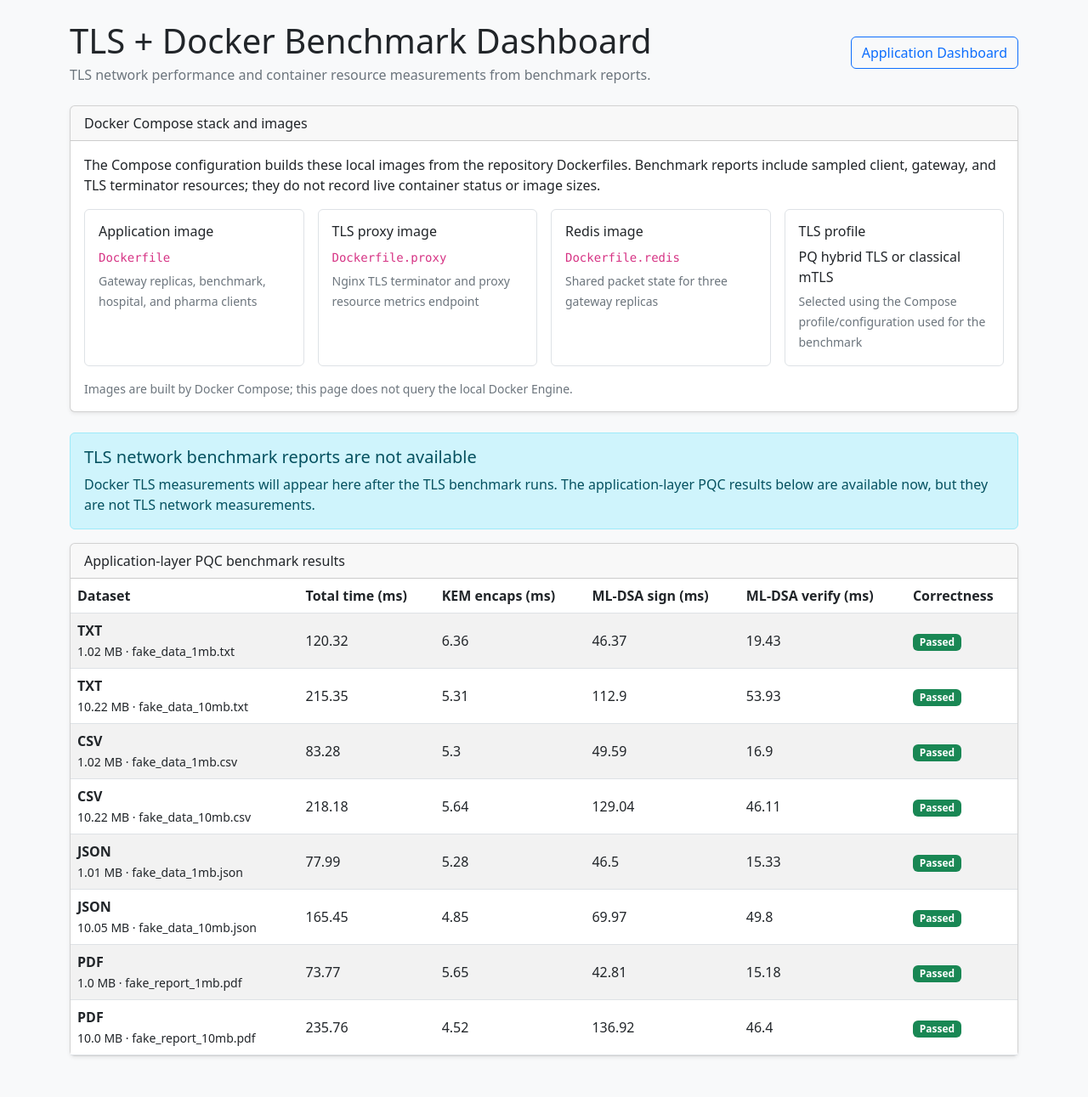
After one commit to BlackCet/Post-Quantum-Auth, a Flask app: page /tls-dashboard in a window 1280 px wide. The commit adds this page. Shown: the whole page at 85% size. Run offline with Flask 3, Linux system fonts and the light colour scheme; parts of the project's set-up code (start-up, migrations or seed data) failed here and were passed over.

Commit message:
Add benchmark dashboards and TLS results

```diff
--- a/gateway/server.py
+++ b/gateway/server.py
@@ -17,6 +17,7 @@ PROJECT_ROOT = Path(__file__).resolve().parent.parent
 if str(PROJECT_ROOT) not in sys.path:
     sys.path.insert(0, str(PROJECT_ROOT))
 
+from gateway.dashboard_data import load_tls_benchmark_reports
 from gateway.storage import create_packet_store
 
 app = Flask(__name__, template_folder="templates")
@@ -155,16 +156,31 @@ def benchmark_pqc():
 @app.route("/dashboard")
 def dashboard():
     benchmark_results = []
-    benchmark_path = os.path.join(os.path.dirname(__file__), "..", "benchmark_results.json")
-    benchmark_path = os.path.abspath(benchmark_path)
+    benchmark_path = PROJECT_ROOT / "benchmark_results.json"
 
-    if os.path.exists(benchmark_path):
-        with open(benchmark_path) as f:
+    if benchmark_path.exists():
+        with benchmark_path.open(encoding="utf-8") as f:
             benchmark_results = json.load(f)
 
     return render_template(
         "dashboard.html",
         logs=packet_store.get_all(),
+        benchmark_results=benchmark_results,
+    )
+
+
+@app.route("/tls-dashboard")
+def tls_dashboard():
+    reports = load_tls_benchmark_reports(PROJECT_ROOT / "benchmark-output")
+    benchmark_path = PROJECT_ROOT / "benchmark_results.json"
+    benchmark_results = []
+    if benchmark_path.exists():
+        with benchmark_path.open(encoding="utf-8") as benchmark_file:
+            benchmark_results = json.load(benchmark_file)
+
+    return render_template(
+        "tls_dashboard.html",
+        reports=reports,
         benchmark_results=benchmark_results,
     )
 
@@ -197,5 +213,6 @@ if __name__ == "__main__":
     else:
         scheme = "http"
 
-    print(f"🚀 Gateway running on {scheme}://0.0.0.0:5001")
-    app.run(host="0.0.0.0", port=5001, debug=False, ssl_context=tls_context)
+    port = int(os.environ.get("PORT", "5001"))
+    print(f"🚀 Gateway running on {scheme}://0.0.0.0:{port}")
+    app.run(host="0.0.0.0", port=port, debug=False, ssl_context=tls_context)
--- a/gateway/templates/dashboard.html
+++ b/gateway/templates/dashboard.html
@@ -13,6 +13,9 @@
 <body class="bg-light">
   <div class="container py-4">
     <h1 class="text-center mb-4">🔐 PQC Pharmacovigilance Dashboard</h1>
+    <div class="text-center mb-4">
+      <a class="btn btn-outline-primary" href="/tls-dashboard">TLS + Docker Benchmark Dashboard</a>
+    </div>
 
     <div class="row g-3 mb-4">
       <div class="col-md-3">
--- /dev/null
+++ b/gateway/templates/tls_dashboard.html
@@ -0,0 +1,267 @@
+
+<!DOCTYPE html>
+<html lang="en">
+
+<head>
+  <meta charset="UTF-8" />
+  <meta name="viewport" content="width=device-width, initial-scale=1.0" />
+  <title>TLS + Docker Benchmark Dashboard</title>
+  <link href="https://cdn.jsdelivr.net/npm/bootstrap@5.3.0/dist/css/bootstrap.min.css" rel="stylesheet">
+  <script src="https://cdn.jsdelivr.net/npm/chart.js"></script>
+  <meta http-equiv="refresh" content="30">
+</head>
+
+<body class="bg-light">
+  <main class="container py-4">
+    <div class="d-flex flex-wrap justify-content-between align-items-center gap-2 mb-4">
+      <div>
+        <h1 class="mb-1">TLS + Docker Benchmark Dashboard</h1>
+        <p class="text-secondary mb-0">TLS network performance and container resource measurements from benchmark reports.</p>
+      </div>
+      <a class="btn btn-outline-primary" href="/dashboard">Application Dashboard</a>
+    </div>
+
+    <section class="card shadow-sm mb-4">
+      <div class="card-header">Docker Compose stack and images</div>
+      <div class="card-body">
+        <p class="mb-3">The Compose configuration builds these local images from the repository Dockerfiles. Benchmark reports include sampled client, gateway, and TLS terminator resources; they do not record live container status or image sizes.</p>
+        <div class="row g-3">
+          <div class="col-md-3">
+            <div class="border rounded p-3 bg-white h-100">
+              <h2 class="h6">Application image</h2>
+              <p class="mb-1"><code>Dockerfile</code></p>
+              <small class="text-secondary">Gateway replicas, benchmark, hospital, and pharma clients</small>
+            </div>
+          </div>
+          <div class="col-md-3">
+            <div class="border rounded p-3 bg-white h-100">
+              <h2 class="h6">TLS proxy image</h2>
+              <p class="mb-1"><code>Dockerfile.proxy</code></p>
+              <small class="text-secondary">Nginx TLS terminator and proxy resource metrics endpoint</small>
+            </div>
+          </div>
+          <div class="col-md-3">
+            <div class="border rounded p-3 bg-white h-100">
+              <h2 class="h6">Redis image</h2>
+              <p class="mb-1"><code>Dockerfile.redis</code></p>
+              <small class="text-secondary">Shared packet state for three gateway replicas</small>
+            </div>
+          </div>
+          <div class="col-md-3">
+            <div class="border rounded p-3 bg-white h-100">
+              <h2 class="h6">TLS profile</h2>
+              <p class="mb-1">PQ hybrid TLS or classical mTLS</p>
+              <small class="text-secondary">Selected using the Compose profile/configuration used for the benchmark</small>
+            </div>
+          </div>
+        </div>
+        <p class="small text-secondary mt-3 mb-0">Images are built by Docker Compose; this page does not query the local Docker Engine.</p>
+      </div>
+    </section>
+
+    {% if reports %}
+    {% set ns = namespace(dataset_count=0, successful_requests=0, failed_requests=0, resumption_attempts=0, resumption_successes=0) %}
+    {% for report in reports %}
+    {% for result in report.results %}
+    {% set ns.dataset_count = ns.dataset_count + 1 %}
+    {% set ns.successful_requests = ns.successful_requests + (result.successful_requests or 0) %}
+    {% set ns.failed_requests = ns.failed_requests + (result.failed_requests or 0) %}
+    {% set ns.resumption_attempts = ns.resumption_attempts + (result.tls_resumption_attempts or 0) %}
+    {% set ns.resumption_successes = ns.resumption_successes + (result.tls_resumption_successes or 0) %}
+    {% endfor %}
+    {% endfor %}
+    <section class="row g-3 mb-4">
+      <div class="col-sm-6 col-lg-3">
+        <div class="card shadow-sm h-100"><div class="card-body">
+          <div class="text-secondary">Datasets benchmarked</div>
+          <div class="fs-3 fw-semibold">{{ ns.dataset_count }}</div>
+        </div></div>
+      </div>
+      <div class="col-sm-6 col-lg-3">
+        <div class="card shadow-sm h-100"><div class="card-body">
+          <div class="text-secondary">Successful requests</div>
+          <div class="fs-3 fw-semibold">{{ ns.successful_requests }}</div>
+          <small>{{ ns.failed_requests }} failed</small>
+        </div></div>
+      </div>
+      <div class="col-sm-6 col-lg-3">
+        <div class="card shadow-sm h-100"><div class="card-body">
+          <div class="text-secondary">TLS session resumptions</div>
+          <div class="fs-3 fw-semibold">{{ ns.resumption_successes }} / {{ ns.resumption_attempts }}</div>
+          <small>successful / attempted</small>
+        </div></div>
+      </div>
+      <div class="col-sm-6 col-lg-3">
+        <div class="card shadow-sm h-100"><div class="card-body">
+          <div class="text-secondary">Benchmark reports</div>
+          <div class="fs-3 fw-semibold">{{ reports|length }}</div>
+          <small>loaded from <code>benchmark-output</code></small>
+        </div></div>
+      </div>
+    </section>
+
+    <section class="card shadow-sm mb-4">
+      <div class="card-header">TLS latency, throughput, and overhead</div>
+      <div class="card-body"><canvas id="tlsMetricsChart" aria-label="TLS benchmark metrics chart"></canvas></div>
+    </section>
+
+    {% for report in reports %}
+    <section class="card shadow-sm mb-4">
+      <div class="card-header d-flex flex-wrap justify-content-between gap-2">
+        <strong>{{ report.filename }}</strong>
+        <span>{{ report.results|length }} dataset results</span>
+      </div>
+      <div class="table-responsive">
+        <table class="table table-striped table-hover align-middle mb-0">
+          <thead>
+            <tr>
+              <th>Mode / dataset</th>
+              <th>Requests</th>
+              <th>Fresh handshake<br><small>median / p95 ms</small></th>
+              <th>Resumed handshake<br><small>median / p95 ms</small></th>
+              <th>Request RTT<br><small>median / p95 ms</small></th>
+              <th>Payload throughput<br><small>median Mbps</small></th>
+              <th>Wire overhead</th>
+              <th>Correctness</th>
+            </tr>
+          </thead>
+          <tbody>
+            {% for result in report.results %}
+            <tr>
+              <td>
+                <strong>{{ result.tls_profile or result.mode or "TLS" }}</strong><br>
+                <small>{{ result.filetype|upper }} · {{ result.data_size_mb }} MB</small>
+              </td>
+              <td>{{ result.successful_requests or 0 }} / {{ (result.successful_requests or 0) + (result.failed_requests or 0) }}</td>
+              <td>{{ result.tls_fresh_handshake_latency_ms.median if result.tls_fresh_handshake_latency_ms else "—" }} / {{ result.tls_fresh_handshake_latency_ms.p95 if result.tls_fresh_handshake_latency_ms else "—" }}</td>
+              <td>{{ result.tls_resumed_handshake_latency_ms.median if result.tls_resumed_handshake_latency_ms else "—" }} / {{ result.tls_resumed_handshake_latency_ms.p95 if result.tls_resumed_handshake_latency_ms else "—" }}</td>
+              <td>{{ result.request_rtt_ms.median if result.request_rtt_ms else "—" }} / {{ result.request_rtt_ms.p95 if result.request_rtt_ms else "—" }}</td>
+              <td>{{ result.payload_throughput_mbps.median if result.payload_throughput_mbps else "—" }}</td>
+              <td>{{ result.communication_overhead_kb if result.communication_overhead_kb is not none else "—" }} KB{% if result.communication_overhead_percent is not none %}<br><small>{{ result.communication_overhead_percent }}%</small>{% endif %}</td>
+              <td>
+                {% if result.verified and result.plaintext_match and (result.success_rate_percent or 0) == 100 %}
+                <span class="badge text-bg-success">Passed</span>
+                {% else %}
+                <span class="badge text-bg-warning">Check report</span>
+                {% endif %}
+              </td>
+            </tr>
+            <tr class="table-light">
+              <td colspan="8">
+                <details>
+                  <summary>Network, crypto, and Docker resource details</summary>
+                  <div class="row g-3 mt-1">
+                    <div class="col-md-4">
+                      <strong>TLS</strong>
+                      <div>Version: {{ result.tls_versions or "not recorded" }}</div>
+                      <div>Cipher: {{ result.tls_ciphers or "not recorded" }}</div>
+                      <div>Handshake bytes sent: {{ result.tls_handshake_bytes_sent or "not recorded" }}</div>
+                      <div>Handshake bytes received: {{ result.tls_handshake_bytes_received or "not recorded" }}</div>
+                      <div>Total wire bytes: {{ result.total_bytes_transferred.total if result.total_bytes_transferred else "not recorded" }}</div>
+                    </div>
+                    <div class="col-md-4">
+                      <strong>Gateway resources</strong>
+                      <div>Gateway instances: {{ result.gateway_instance_counts or "not recorded" }}</div>
+                      <div>Gateway CPU time (median ms): {{ result.gateway_cpu_time_ms.median if result.gateway_cpu_time_ms else "not recorded" }}</div>
+                      <div>Gateway RSS (median bytes): {{ result.gateway_memory_rss_bytes.median if result.gateway_memory_rss_bytes else "not recorded" }}</div>
+                    </div>
+                    <div class="col-md-4">
+                      <strong>Client and TLS proxy resources</strong>
+                      <div>Client: {{ result.client_resources or "not recorded" }}</div>
+                      <div>TLS terminator: {{ result.tls_terminator_resources or "not recorded" }}</div>
+                    </div>
+                  </div>
+                  <div class="mt-2"><strong>Errors:</strong> {{ result.errors or "none recorded" }}</div>
+                </details>
+              </td>
+            </tr>
+            {% endfor %}
+          </tbody>
+        </table>
+      </div>
+    </section>
+    {% endfor %}
+    {% elif benchmark_results %}
+    <section class="alert alert-info">
+      <h2 class="h5">TLS network benchmark reports are not available</h2>
+      <p class="mb-0">Docker TLS measurements will appear here after the TLS benchmark runs. The application-layer PQC results below are available now, but they are not TLS network measurements.</p>
+    </section>
+    <section class="card shadow-sm mb-4">
+      <div class="card-header">Application-layer PQC benchmark results</div>
+      <div class="table-responsive">
+        <table class="table table-striped table-hover align-middle mb-0">
+          <thead>
+            <tr>
+              <th>Dataset</th>
+              <th>Total time (ms)</th>
+              <th>KEM encaps (ms)</th>
+              <th>ML-DSA sign (ms)</th>
+              <th>ML-DSA verify (ms)</th>
+              <th>Correctness</th>
+            </tr>
+          </thead>
+          <tbody>
+            {% for result in benchmark_results %}
+            <tr>
+              <td>
+                <strong>{{ result.filetype|upper if result.filetype else "DATA" }}</strong><br>
+                <small>{{ result.data_size_mb }} MB · {{ result.filename or "dataset" }}</small>
+              </td>
+              <td>{{ result.total_time_ms }}</td>
+              <td>{{ result.kem_encaps_time_ms }}</td>
+              <td>{{ result.sign_time_ms }}</td>
+              <td>{{ result.verify_time_ms }}</td>
+              <td>
+                {% if result.verified and result.plaintext_match %}
+                <span class="badge text-bg-success">Passed</span>
+                {% else %}
+                <span class="badge text-bg-warning">Check result</span>
+                {% endif %}
+              </td>
+            </tr>
+            {% endfor %}
+          </tbody>
+        </table>
+      </div>
+    </section>
+    {% else %}
+    <section class="alert alert-info">
+      <h2 class="h5">No TLS benchmark reports found</h2>
+      <p>Run the Docker TLS benchmark to generate reports under <code>benchmark-output</code>, then refresh this page:</p>
+      <pre class="mb-0"><code>docker compose --profile tools run --rm benchmark</code></pre>
+      <p class="mt-3 mb-0">For smaller benchmark commands, see <code>TLS.md</code> in the repository.</p>
+    </section>
+    {% endif %}
+  </main>
+
+  {% if reports %}
+  <script>
+    const tlsResults = {{ reports | map(attribute="results") | sum(start=[]) | tojson }};
+    const labels = tlsResults.map(result =>
+      `${(result.tls_profile || result.mode || "TLS")} · ${(result.filetype || "data").toUpperCase()} · ${result.data_size_mb} MB`
+    );
+    const median = (result, key) => result[key] ? result[key].median : null;
+    new Chart(document.getElementById("tlsMetricsChart"), {
+      type: "bar",
+      data: {
+        labels,
+        datasets: [
+          { label: "Fresh handshake median (ms)", data: tlsResults.map(result => median(result, "tls_fresh_handshake_latency_ms")) },
+          { label: "Resumed handshake median (ms)", data: tlsResults.map(result => median(result, "tls_resumed_handshake_latency_ms")) },
+          { label: "Request RTT median (ms)", data: tlsResults.map(result => median(result, "request_rtt_ms")) },
+          { label: "Payload throughput median (Mbps)", data: tlsResults.map(result => median(result, "payload_throughput_mbps")), yAxisID: "throughput" }
+        ]
+      },
+      options: {
+        responsive: true,
+        scales: {
+          y: { beginAtZero: true, title: { display: true, text: "Latency (ms)" } },
+          throughput: { beginAtZero: true, position: "right", title: { display: true, text: "Throughput (Mbps)" }, grid: { drawOnChartArea: false } }
+        }
+      }
+    });
+  </script>
+  {% endif %}
+</body>
+
+</html>
```
Also changed, not shown: benchmark_results.json (+89 -65 lines), gateway/dashboard_data.py (added, +17 -0 lines), tests/test_dashboard_data.py (added, +44 -0 lines).
